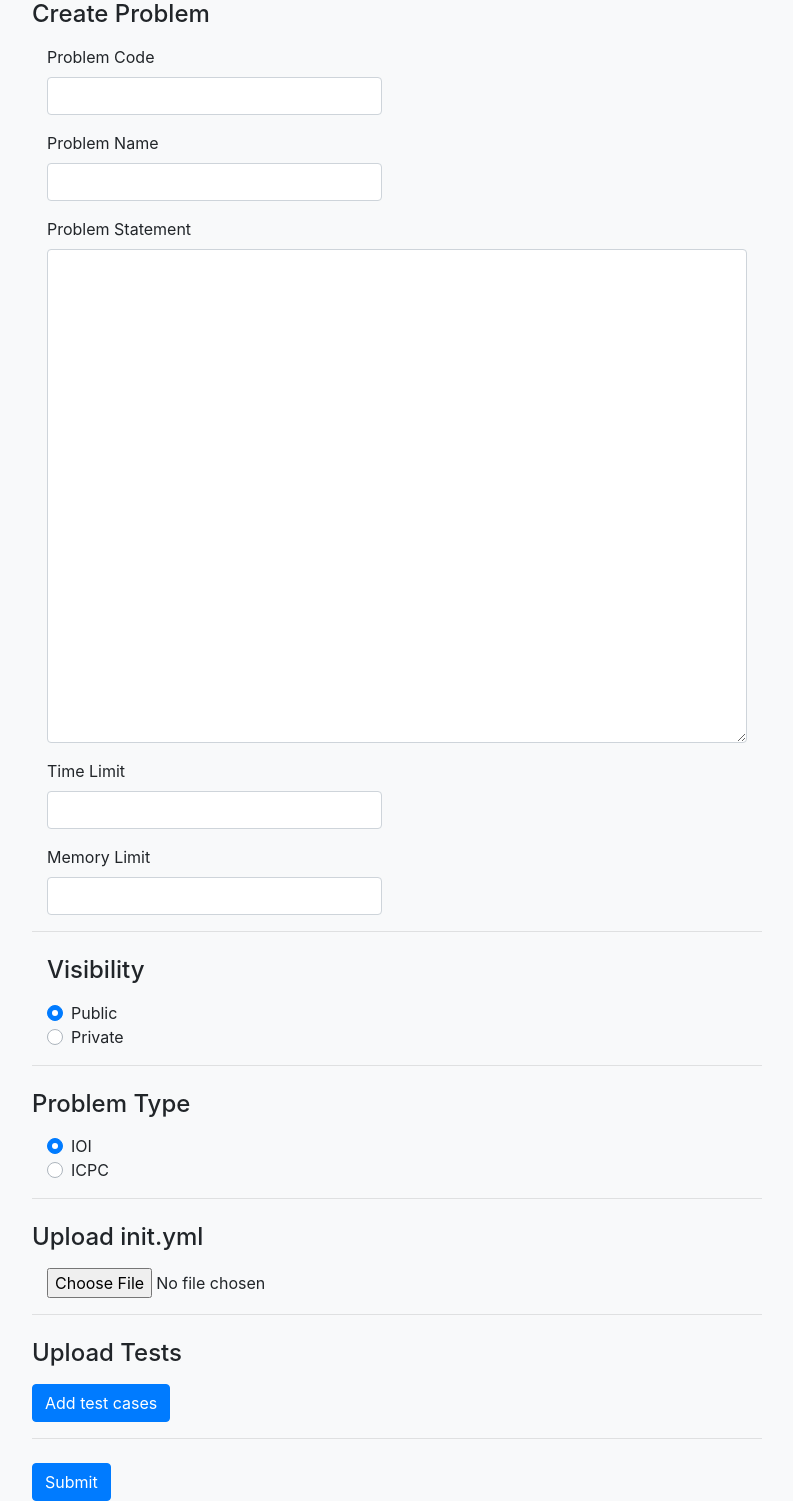
After one commit to parthendo/CallOJ, a Django app: page /dashboard/createProblem/ in a window 1280 px wide. The commit adds this page. Shown: the whole page, without its empty margins (53-846 px from the left). Run offline with Django 3.2, Linux system fonts and the light colour scheme; some libraries are stand-ins or nearby versions.

Commit message:
Create Problem and Storing test cases (No database right now)

```diff
--- a/OJ/settings.py
+++ b/OJ/settings.py
@@ -129,3 +129,6 @@ STATIC_URL = '/static/'
 STATICFILES_DIRS=[
     os.path.join(BASE_DIR,'static'),
 ]
+
+MEDIA_ROOT = os.path.join(BASE_DIR, 'media')
+MEDIA_URL = '/media/'
--- a/OJ/urls.py
+++ b/OJ/urls.py
@@ -15,7 +15,8 @@ Including another URLconf
 """
 from django.contrib import admin
 from django.urls import path, include
-
+from django.conf import settings
+from django.conf.urls.static import static
 urlpatterns = [
     path('admin/', admin.site.urls),
     path('',include('login.urls')),
@@ -23,3 +24,6 @@ urlpatterns = [
     path('contest/',include('contest.urls')),
 
 ]
+
+if settings.DEBUG:
+    urlpatterns += static(settings.MEDIA_URL, document_root=settings.MEDIA_ROOT)
--- /dev/null
+++ b/media/po/init.yml
@@ -0,0 +1 @@
+kn
--- a/problems/urls.py
+++ b/problems/urls.py
@@ -1,9 +1,10 @@
 from django.urls import path
-from .views import correct_form,dashboard,problems,showProblemView,submitProblemView
+from .views import correct_form,dashboard,problems,showProblemView,submitProblemView,createProblemView
 
 urlpatterns = [ path('',dashboard),
 path('thanks/',correct_form),
 path('submit/', correct_form),
 path('problems/',problems),
 path('problems/<int:problem_id>/',showProblemView),
-path('submission/<int:problem_id>/',submitProblemView),]
+path('submission/<int:problem_id>/',submitProblemView),
+path('createProblem/',createProblemView),]
--- a/problems/views.py
+++ b/problems/views.py
@@ -3,6 +3,11 @@ from django.http import HttpResponseRedirect
 from django.shortcuts import render
 from django.core.mail import send_mail
 from .models import AllProblems
+import os, zipfile
+import shutil
+import time
+
+from django.core.files.storage import FileSystemStorage
 # Create your views here.
 def correct_form(request):
     return render(request,'thanks.html')
@@ -23,3 +28,107 @@ def submitProblemView(request,problem_id):
     language = request.POST['language']
     print(usercode,language)
     return render(request,'thanks.html')
+
+def createProblemView(request):
+    if request.method == 'POST':
+        length=10
+        yml_file = request.FILES['uploadFiles']
+        directory = request.POST['problemCode']
+        parent_dir = os.path.expanduser('~/CallOJ/media')
+        path = os.path.join(parent_dir,directory)
+        #directory permissions in octal
+        mode = 0o777
+        # os.mkdir(path,mode)
+        inputFileWrong = 0
+        print('hello')
+        # uploaded_file = request.FILES['hoji']
+        # print(uploaded_file.name)
+        print(request.FILES)
+        # problemCode = request.POST['problemCode']
+
+        #Check that problemCode should not match with any problemCode already in the database
+        #if problem code matches return message and reload the page
+        #else execute further
+        for f in request.FILES.getlist('uploadFiles'):
+            filename = f.name
+            reqname = "init.yml"
+            if filename == reqname:
+                print()
+                # fs = FileSystemStorage()
+                # fs.save(f.name,f)
+            else:
+                print("not yml")
+                #code to reload the page and print message goes here
+
+        for f in request.FILES.getlist('uploadedFiles'):
+            filename = f.name
+            length = len(filename)
+            if filename[length-1]!='t' or filename[length-2]!='x' or filename[length-3]!='t' or filename[length-4]!='.':
+                inputFileWrong = 1
+                break
+
+        if inputFileWrong == 0:
+            all_files = request.FILES.getlist('uploadedFiles')
+            length = len(request.FILES.getlist('uploadedFiles'))
+            loop = 0
+            index = 0
+            os.mkdir(path,mode)
+            fs = FileSystemStorage()
+            fs.save(yml_file.name,yml_file)
+            src=os.path.expanduser('~/CallOJ/media/init.yml')
+            #dest=os.path.expanduser()
+            shutil.move(src,path)
+            while loop<length:
+                    file_input = all_files[loop]
+                    file_input.name = "tc" + str(index) + ".in"
+                    fs = FileSystemStorage()
+                    fs.save(file_input.name,file_input)
+                    src=os.path.expanduser('~/CallOJ/media/'+file_input.name)
+                    shutil.move(src,path)
+
+                    file_output = all_files[loop+1]
+                    file_output.name = "tc" + str(index) + ".out"
+                    fs = FileSystemStorage()
+                    fs.save(file_output.name,file_output)
+                    src=os.path.expanduser('~/CallOJ/media/'+file_output.name)
+                    shutil.move(src,path)
+                    loop=loop+2
+                    index=index+1
+
+            print((path+"/"+directory+".zip"))
+            zf = zipfile.ZipFile((path+"/"+directory+".zip"), "w")
+            notdelete = directory+".zip"
+            for root,subdirs,files in os.walk("/home/jayant/CallOJ/media/"+directory):
+                for filename in files:
+                    if filename != "init.yml" and filename!=notdelete:
+                        zf.write(os.path.join(root, filename), filename, zipfile.ZIP_DEFLATED)
+
+            zf.close()
+            loop=0
+            index=0
+            while loop<length:
+                file_input = all_files[loop]
+                # file_input.name = "tc" + str(index) + ".in"
+                src=os.path.expanduser('~/CallOJ/media/'+directory+'/'+file_input.name)
+                os.remove(src)
+                file_output = all_files[loop+1]
+                # file_output.name = "tc" + str(index) + ".out"
+                src=os.path.expanduser(('~/CallOJ/media/'+directory+'/')+file_output.name)
+                os.remove(src)
+                loop=loop+2
+                index=index+1
+
+
+        else:
+            print("Not valid input cases")
+            #code to reload the page with error message input file wrong
+        # ymlfile = request.FILES['inFile']
+        # normalfile = request.FILES['ip0']
+        # print(problemCode)
+        # uploaded_files = request.FILES.getlist('file_field')
+        # for file in uploaded_files:
+        #     print('1')
+        #     print(file.name)
+        #     print(file.size)
+
+    return render(request,'createproblem.html')
--- /dev/null
+++ b/static/js/uploadFiles.js
@@ -0,0 +1,20 @@
+var count=1
+function addTests(){
+    console.log("inside add tests");
+    var str="";
+    str+=`<div class="row">`
+    str+=`<div class="col-md-6 mb-3">`;
+    str+=`<input type="file" name="uploadedFiles" required>`;
+    str+=`<div class="invalid-feedback">file required</div> </div>`;
+    str+=`<div class="col-md-6 mb-3">`;
+    str+=`<input type="file" name="uploadedFiles" required>`;
+    str+=`<div class="invalid-feedback">file required</div> </div>`;
+    str+=`</div>`;
+
+    //$('#uploadTests').append(str);
+    document.getElementById("uploadTests").innerHTML += str;
+    count++;
+}
+// function addTests(){
+
+// }
--- /dev/null
+++ b/templates/createproblem.html
@@ -0,0 +1,380 @@
+
+<!doctype html>
+<html lang="en">
+  <head>
+    <meta charset="utf-8">
+    <meta name="viewport" content="width=device-width, initial-scale=1, shrink-to-fit=no">
+    <meta name="description" content="">
+    <meta name="author" content="">
+    {% load static %}
+    <link rel="icon" href="/docs/4.0/assets/img/favicons/favicon.ico">
+
+    <title>Checkout example for Bootstrap</title>
+
+    <link rel="canonical" href="https://getbootstrap.com/docs/4.0/examples/checkout/">
+
+    <!-- Bootstrap core CSS -->
+    <link href="{% static "css/bootstrap.min.css" %}" rel="stylesheet">
+
+    <!-- Custom styles for this template -->
+    <link href="{% static "form-validation.css" %}" rel="stylesheet">
+
+    <script type="text/javascript" src="{% static "js/uploadFiles.js" %}"></script>
+  </head>
+
+  <body class="bg-light">
+
+    <div class="container">
+      <!-- <div class="py-5 text-center">
+        <img class="d-block mx-auto mb-4" src="https://getbootstrap.com/docs/4.0/assets/brand/bootstrap-solid.svg" alt="" width="72" height="72">
+        <h2>Checkout form</h2>
+        <p class="lead">Below is an example form built entirely with Bootstrap's form controls. Each required form group has a validation state that can be triggered by attempting to submit the form without completing it.</p>
+      </div> -->
+
+      <div class="row">
+        <!-- <div class="col-md-4 order-md-2 mb-4">
+          <h4 class="d-flex justify-content-between align-items-center mb-3">
+            <span class="text-muted">Your cart</span>
+            <span class="badge badge-secondary badge-pill">3</span>
+          </h4>
+          <ul class="list-group mb-3">
+            <li class="list-group-item d-flex justify-content-between lh-condensed">
+              <div>
+                <h6 class="my-0">Product name</h6>
+                <small class="text-muted">Brief description</small>
+              </div>
+              <span class="text-muted">$12</span>
+            </li>
+            <li class="list-group-item d-flex justify-content-between lh-condensed">
+              <div>
+                <h6 class="my-0">Second product</h6>
+                <small class="text-muted">Brief description</small>
+              </div>
+              <span class="text-muted">$8</span>
+            </li>
+            <li class="list-group-item d-flex justify-content-between lh-condensed">
+              <div>
+                <h6 class="my-0">Third item</h6>
+                <small class="text-muted">Brief description</small>
+              </div>
+              <span class="text-muted">$5</span>
+            </li>
+            <li class="list-group-item d-flex justify-content-between bg-light">
+              <div class="text-success">
+                <h6 class="my-0">Promo code</h6>
+                <small>EXAMPLECODE</small>
+              </div>
+              <span class="text-success">-$5</span>
+            </li>
+            <li class="list-group-item d-flex justify-content-between">
+              <span>Total (USD)</span>
+              <strong>$20</strong>
+            </li>
+          </ul>
+
+          <form class="card p-2">
+            <div class="input-group">
+              <input type="text" class="form-control" placeholder="Promo code">
+              <div class="input-group-append">
+                <button type="submit" class="btn btn-secondary">Redeem</button>
+              </div>
+            </div>
+          </form>
+        </div> -->
+        <div class="col-md-8 order-md-1">
+          <h4 class="mb-3">Create Problem</h4>
+          <form action="/dashboard/createProblem/" method="post" enctype="multipart/form-data" class="needs-validation" novalidate>
+            {% csrf_token %}
+            <!-- <div class="row"> -->
+              <div class="col-md-6 mb-3">
+                <label for="problemCode">Problem Code</label>
+                <input type="text" class="form-control" id="problemCode" placeholder="" value="" name="problemCode" required>
+                <div class="invalid-feedback">
+                  Problem Code is required.
+                </div>
+              </div>
+            <!-- </div> -->
+              <div class="col-md-6 mb-3">
+                <label for="problemName">Problem Name</label>
+                <input type="text" class="form-control" id="problemName" placeholder="" value="" name="problemName" required>
+                <div class="invalid-feedback">
+                  Problem Name is required.
+                </div>
+              </div>
+
+              <!-- <h4>Problem Statement</h4> -->
+            <div class="col-md-12 mb-3">
+              <!-- <label for="username">Username</label> -->
+              <label for="problemStatement">Problem Statement</label>
+              <div class="input-group">
+                <!-- <div class="input-group-prepend">
+                  <span class="input-group-text">@</span>
+                </div> -->
+                <textarea class="form-control" rows="20" name="problemStatement" id="problemStatement"></textarea>
+                <!-- <input type="textarea" rows="20" class="form-control" id="username" placeholder="Username" required> -->
+                <!-- <div class="invalid-feedback" style="width: 100%;">
+                  Your username is required.
+                </div> -->
+              </div>
+            </div>
+            <div class="col-md-6 mb-3">
+              <label for="timeLimit">Time Limit</label>
+              <input type="text" class="form-control" id="timeLimit" name="timeLimit" placeholder="" value="" required>
+              <div class="invalid-feedback">
+                Time Limit is required.
+              </div>
+            </div>
+            <div class="col-md-6 mb-3">
+              <label for="memoryLimit">Memory Limit</label>
+              <input type="text" class="form-control" id="memoryLimit" name="memoryLimit" placeholder="" value="" required>
+              <div class="invalid-feedback">
+                Memory Limit is required.
+              </div>
+            </div>
+              <!-- <div class="col-md-6 mb-3">
+                <label for="lastName">Last name</label>
+                <input type="text" class="form-control" id="lastName" placeholder="" value="" required>
+                <div class="invalid-feedback">
+                  Valid last name is required.
+                </div>
+              </div> -->
+            <!-- </div> -->
+
+            <!-- <div class="mb-3">
+              <label for="username">Username</label>
+              <div class="input-group">
+                <div class="input-group-prepend">
+                  <span class="input-group-text">@</span>
+                </div>
+                <input type="text" class="form-control" id="username" placeholder="Username" required>
+                <div class="invalid-feedback" style="width: 100%;">
+                  Your username is required.
+                </div>
+              </div>
+            </div> -->
+
+            <!-- <div class="mb-3">
+              <label for="email">Email <span class="text-muted">(Optional)</span></label>
+              <input type="email" class="form-control" id="email" placeholder="you@example.com">
+              <div class="invalid-feedback">
+                Please enter a valid email address for shipping updates.
+              </div>
+            </div> -->
+
+            <!-- <div class="mb-3">
+              <label for="address">Address</label>
+              <input type="text" class="form-control" id="address" placeholder="1234 Main St" required>
+              <div class="invalid-feedback">
+                Please enter your shipping address.
+              </div>
+            </div> -->
+
+            <!-- <div class="mb-3">
+              <label for="address2">Address 2 <span class="text-muted">(Optional)</span></label>
+              <input type="text" class="form-control" id="address2" placeholder="Apartment or suite">
+            </div> -->
+
+            <!-- <div class="row"> -->
+              <!-- <div class="col-md-5 mb-3">
+                <label for="country">Country</label>
+                <select class="custom-select d-block w-100" id="country" required>
+                  <option value="">Choose...</option>
+                  <option>United States</option>
+                </select>
+                <div class="invalid-feedback">
+                  Please select a valid country.
+                </div>
+              </div> -->
+              <!-- <div class="col-md-4 mb-3">
+                <label for="state">State</label>
+                <select class="custom-select d-block w-100" id="state" required>
+                  <option value="">Choose...</option>
+                  <option>California</option>
+                </select>
+                <div class="invalid-feedback">
+                  Please provide a valid state.
+                </div>
+              </div> -->
+              <!-- <div class="col-md-3 mb-3">
+                <label for="zip">Zip</label>
+                <input type="text" class="form-control" id="zip" placeholder="" required>
+                <div class="invalid-feedback">
+                  Zip code required.
+                </div>
+              </div> -->
+            <!-- </div> -->
+            <hr class="mb-4">
+            <!-- <div class="custom-control custom-checkbox">
+              <input type="checkbox" class="custom-control-input" id="same-address">
+              <label class="custom-control-label" for="same-address">Shipping address is the same as my billing address</label>
+            </div>
+            <div class="custom-control custom-checkbox">
+              <input type="checkbox" class="custom-control-input" id="save-info">
+              <label class="custom-control-label" for="save-info">Save this information for next time</label>
+            </div>
+            <hr class="mb-4"> -->
+
+            <h4 class="col-md-6 mb-3">Visibility</h4>
+
+            <div class="col-md-6 mb-3">
+              <div class="custom-control custom-radio">
+                <input id="public" name="visibility" type="radio" class="custom-control-input" checked required>
+                <label class="custom-control-label" for="public">Public</label>
+              </div>
+              <div class="custom-control custom-radio">
+                <input id="private" name="visibility" type="radio" class="custom-control-input" required>
+                <label class="custom-control-label" for="private">Private</label>
+              </div>
+              <!-- <div class="custom-control custom-radio">
+                <input id="paypal" name="paymentMethod" type="radio" class="custom-control-input" required>
+                <label class="custom-control-label" for="paypal">Paypal</label>
+              </div> -->
+            </div>
+
+            <hr class="mb-4">
+
+            <h4 class="mb-3">Problem Type</h4>
+            <div class="col-md-6 mb-3">
+              <div class="custom-control custom-radio">
+                <input id="ioi" name="problemType" type="radio" class="custom-control-input" checked required>
+                <label class="custom-control-label" for="ioi">IOI</label>
+              </div>
+              <div class="custom-control custom-radio">
+                <input id="icpc" name="problemType" type="radio" class="custom-control-input" required>
+                <label class="custom-control-label" for="icpc">ICPC</label>
+              </div>
+              <!-- <div class="custom-control custom-radio">
+                <input id="paypal" name="paymentMethod" type="radio" class="custom-control-input" required>
+                <label class="custom-control-label" for="paypal">Paypal</label>
+              </div> -->
+            </div>
+
+            <hr class="mb-4">
+
+            <h4 class="mb-3">Upload init.yml</h4>
+            <div class="col-md-6 mb-3">
+              <!-- <label for="ymlFile">Upload init.yml file</label> -->
+              <!-- <input type="text" class="form-control" id="cc-name" placeholder="" required> -->
+
+              <input type="file" id="inFile" name="uploadFiles" required>
+              <!-- <label for="ymlFile">Select</label> -->
+
+              <!-- <small class="text-muted">File should be of the form init.yml exactly</small> -->
+              <div class="invalid-feedback">
+                yml file required
+              </div>
+            </div>
+
+            <!-- <div class="row">
+              <div class="col-md-3 mb-3">
+                <label for="cc-expiration">Expiration</label>
+                <input type="text" class="form-control" id="cc-expiration" placeholder="" required>
+                <div class="invalid-feedback">
+                  Expiration date required
+                </div>
+              </div>
+              <div class="col-md-3 mb-3">
+                <label for="cc-expiration">CVV</label>
+                <input type="text" class="form-control" id="cc-cvv" placeholder="" required>
+                <div class="invalid-feedback">
+                  Security code required
+                </div>
+              </div>
+            </div> -->
+
+            <hr class="mb-4">
+            <h4 class="mb-3">Upload Tests</h4>
+
+            <div id="uploadTests" class="mb-2">
+
+            </div>
+
+            <button type="button" class="btn btn-primary" onclick="addTests()">Add test cases</button>
+
+            <!-- <div class="row"> -->
+                <!-- <div class="col-md-6 mb-3">
+                <label for="cc-name">Upload init.yml file</label>
+                <input type="text" class="form-control" id="cc-name" placeholder="" required>
+                <small class="text-muted">File should be of the form init.yml exactly</small>
+                <div class="invalid-feedback">
+                  yml file required
+                </div>
+              </div> -->
+              <!-- <div class="col-md-6 mb-3">
+                <label for="cc-number">Credit card number</label>
+                <input type="text" class="form-control" id="cc-number" placeholder="" required>
+                <div class="invalid-feedback">
+                  Credit card number is required
+                </div>
+              </div> -->
+            <!-- </div> -->
+            <!-- <div class="row">
+              <div class="col-md-3 mb-3">
+                <label for="cc-expiration">Expiration</label>
+                <input type="text" class="form-control" id="cc-expiration" placeholder="" required>
+                <div class="invalid-feedback">
+                  Expiration date required
+                </div>
+              </div>
+              <div class="col-md-3 mb-3">
+                <label for="cc-expiration">CVV</label>
+                <input type="text" class="form-control" id="cc-cvv" placeholder="" required>
+                <div class="invalid-feedback">
+                  Security code required
+                </div>
+              </div>
+            </div> -->
+            <hr class="mb-4">
+            <button class="btn btn-primary" type="submit">Submit</button>
+          </form>
+        </div>
+      </div>
+
+      <!-- <footer class="my-5 pt-5 text-muted text-center text-small">
+        <p class="mb-1">&copy; 2017-2018 Company Name</p>
+        <ul class="list-inline">
+          <li class="list-inline-item"><a href="#">Privacy</a></li>
+          <li class="list-inline-item"><a href="#">Terms</a></li>
+          <li class="list-inline-item"><a href="#">Support</a></li>
+        </ul>
+      </footer> -->
+    </div>
+
+    <!-- Bootstrap core JavaScript
+    ================================================== -->
+    <!-- Placed at the end of the document so the pages load faster -->
+    <!-- <script type="text/javascript" src="{% static "js/uploadFiles.js" %}"></script> -->
+    <script src="{% static "https://code.jquery.com/jquery-3.2.1.slim.min.js" %}" integrity="sha384-KJ3o2DKtIkvYIK3UENzmM7KCkRr/rE9/Qpg6aAZGJwFDMVNA/GpGFF93hXpG5KkN" crossorigin="anonymous"></script>
+    <script>window.jQuery || document.write('<script src="../../assets/js/vendor/jquery-slim.min.js"><\/script>')</script>
+    <script src="{% static "../../assets/js/vendor/popper.min.js" %}"></script>
+    <script src="{% static "js/bootstrap.min.js" %}"></script>
+    <script src="{% static "../../assets/js/vendor/holder.min.js" %}"></script>
+    <script>
+      // Example starter JavaScript for disabling form submissions if there are invalid fields
+      (function() {
+        'use strict';
+
+        window.addEventListener('load', function() {
+          // Fetch all the forms we want to apply custom Bootstrap validation styles to
+          var forms = document.getElementsByClassName('needs-validation');
+
+          // Loop over them and prevent submission
+          var validation = Array.prototype.filter.call(forms, function(form) {
+            form.addEventListener('submit', function(event) {
+              if (form.checkValidity() === false) {
+                event.preventDefault();
+                event.stopPropagation();
+              }
+              form.classList.add('was-validated');
+            }, false);
+          });
+        }, false);
+      })();
+    </script>
+    <script>
+      (function() {
+
+      })();
+    </script>
+  </body>
+</html>
--- a/templates/dashboard.html
+++ b/templates/dashboard.html
@@ -1,3 +1,4 @@
 <div>
     <a href="/dashboard/problems/">Problems Page</a>
+    <a href="/dashboard/createProblem/">Create Problem Page</a>
 </div>
```
Also changed, not shown: templates/thanks.html (+16 -1 lines), 1 other file.
